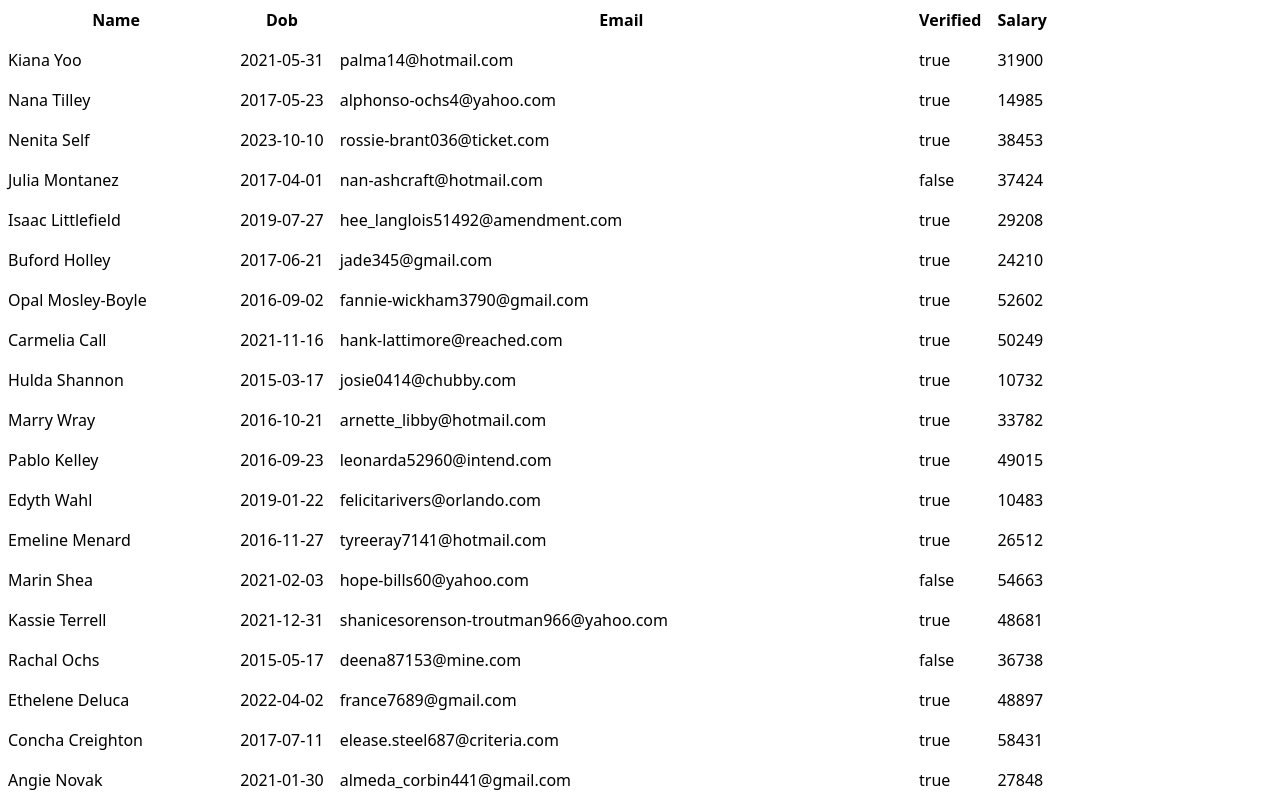
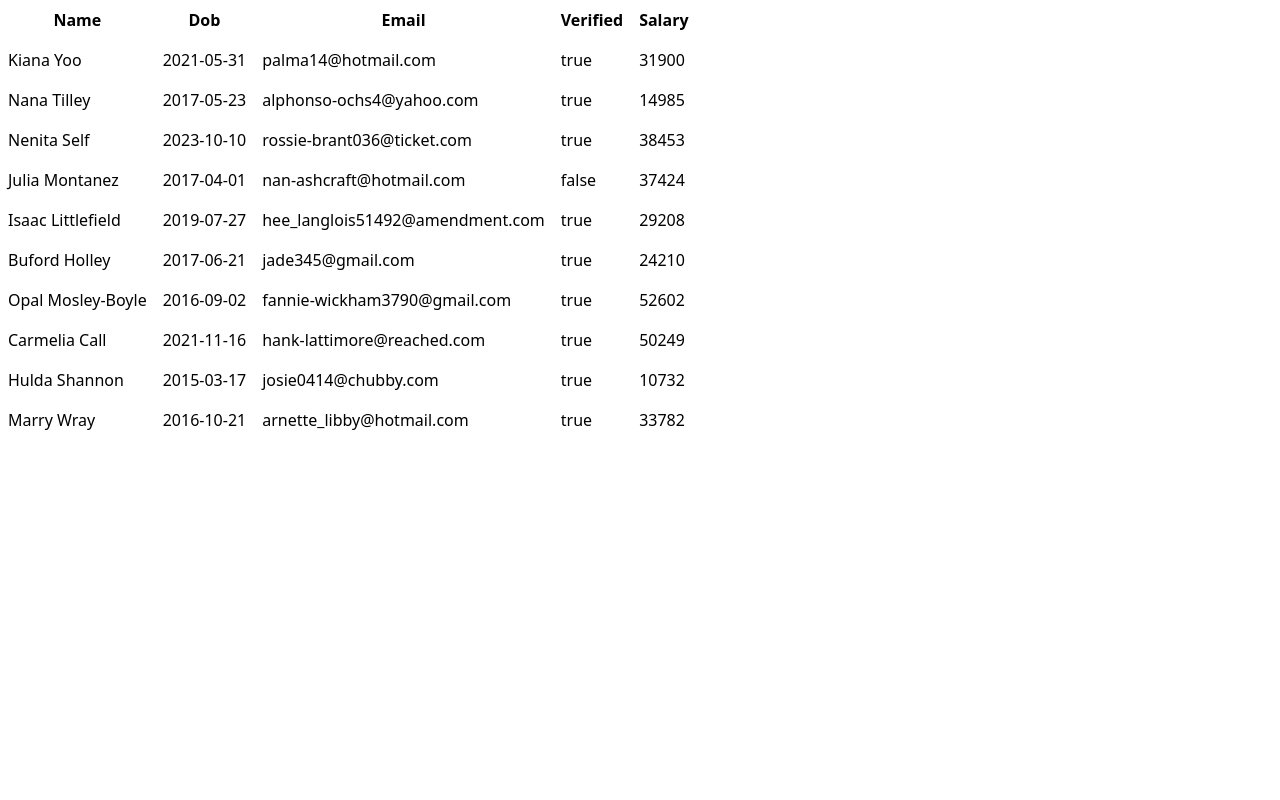
Before and after one commit to luke-symes/conduktor-assignment, a React (Vite) app: page / in a window 1280 px wide. Shown: the top 800 px of the page. Built offline with nearby package versions, Linux system fonts and the light colour scheme.

Commit message:
Store row limit in state & pass sliced table data

```diff
--- a/src/App.tsx
+++ b/src/App.tsx
@@ -14,6 +14,7 @@ import lodash from 'lodash';
 function App() {
   const [tableData, setTableData] = useState<People>([]);
   const [isError, setIsError] = useState<boolean>(false);
+  const [rowLimit, setRowLimit] = useState<number>(10);
 
   useEffect(() => {
     try {
@@ -41,10 +42,11 @@ function App() {
 
   if (tableData.length > 0) {
     const tableKeys = zPersonPickedKey.options;
-    const tableRows: PersonPicked[] = tableData.map((person) =>
+    const allRows: PersonPicked[] = tableData.map((person) =>
       lodash.pick(person, tableKeys),
     );
-    return <PersonTable keys={tableKeys} rows={tableRows} />;
+    const filteredRows = allRows.slice(0, rowLimit);
+    return <PersonTable keys={tableKeys} rows={filteredRows} />;
   }
 }
 
```
